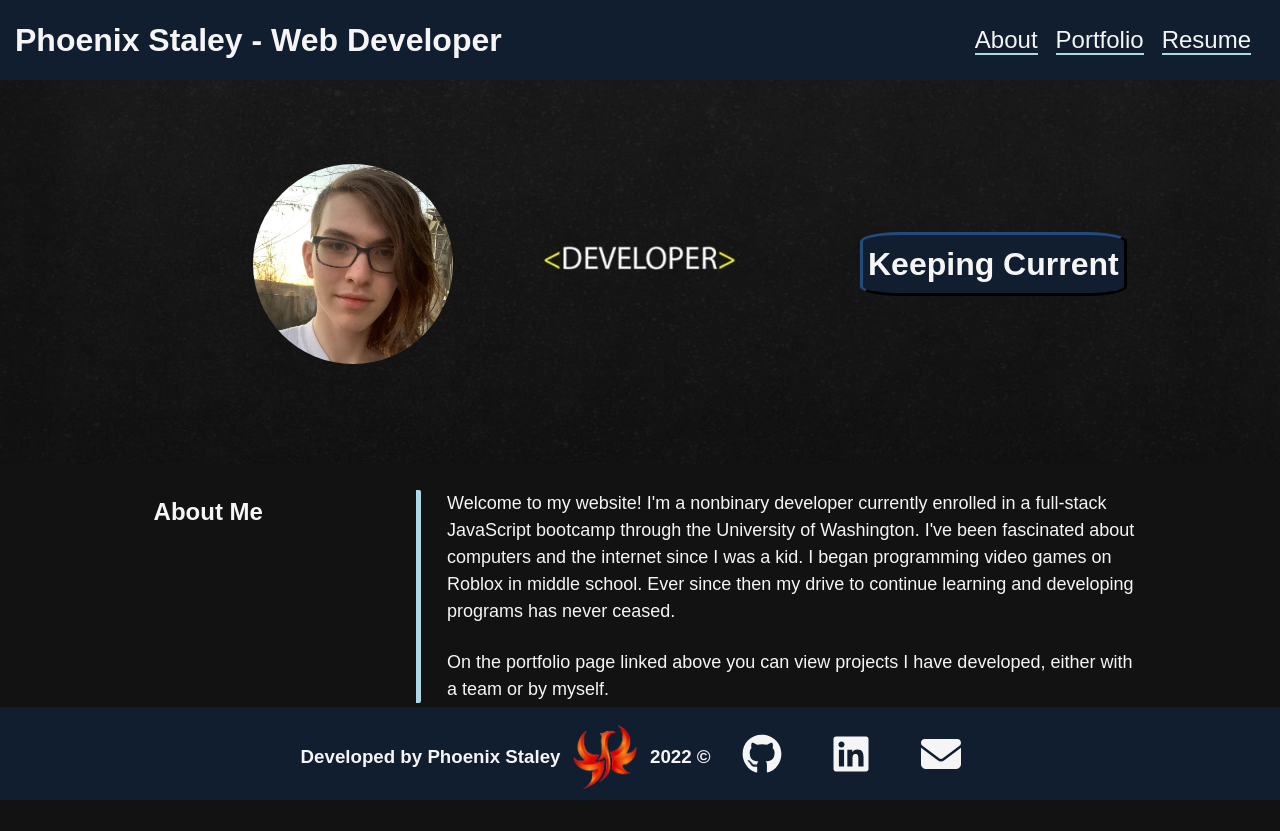
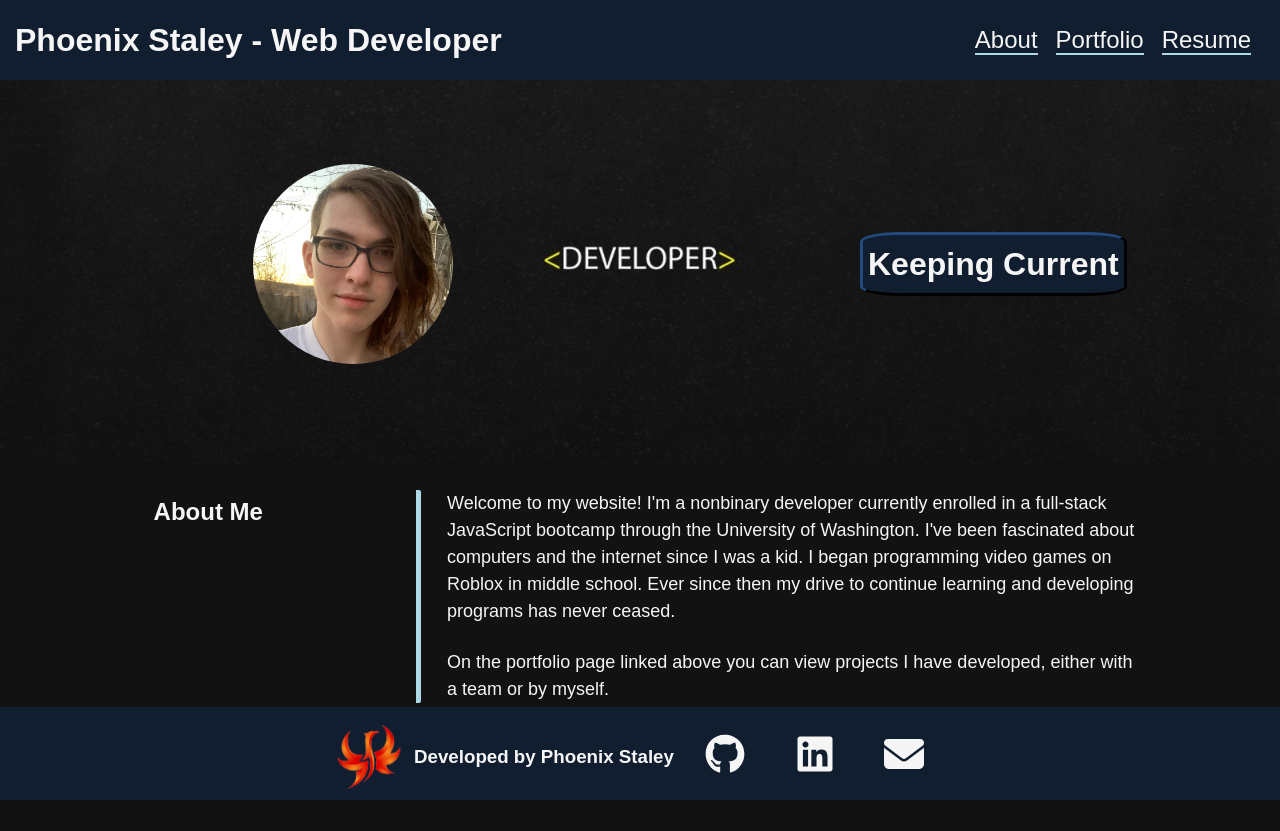
Before and after one commit to Phoenix-Staley/myReactPortfolio, a React (Create React App) app: page / in a window 1280 px wide. Built offline with nearby package versions, Linux system fonts and the light colour scheme.

Commit message:
Move footer logo to the left

```diff
--- a/src/components/Footer.js
+++ b/src/components/Footer.js
@@ -7,9 +7,8 @@ import logo from "../assets/images/logo.png";
 export default function Home() {
   return (
     <footer id="relative-footer">
+      <img src={logo} className="footer-logo" />
       <h3>Developed by Phoenix Staley</h3>
-        <img src={logo} className="footer-logo" />
-        <h3>2022 ©</h3>
       <div>
         <a href="https://www.github.com/Phoenix-Staley"><FontAwesomeIcon className="icon-link" icon={faGithub} /></a>
         <a href="https://www.linkedin.com/in/phoenix-staley-b17672211/"><FontAwesomeIcon className="icon-link" icon={faLinkedin} /></a>
```
Lines whose indentation alone changed are shown as unchanged.
